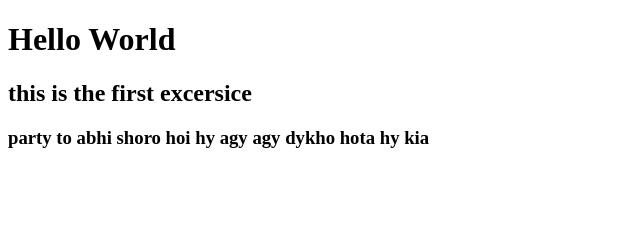
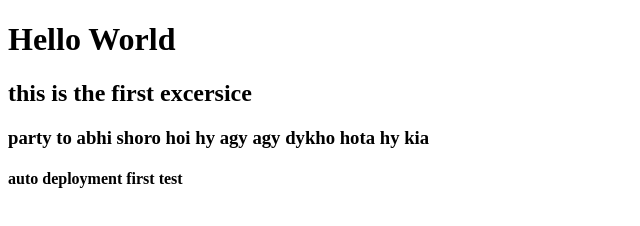
Before and after one commit to abdulazam19/Bootcampsample, a plain HTML site: page index.html in a window 1280 px wide. Shown: the whole page, without its empty margins (0-640 px from the left). Drawn offline with Linux system fonts and the light colour scheme.

Commit message:
Update index.html

```diff
--- a/index.html
+++ b/index.html
@@ -11,6 +11,7 @@
     <h3>
         party to abhi shoro hoi hy agy agy dykho hota hy kia
     </h3>
+    <h4>auto deployment first test</h4>
 
 </body>
 </html>
```
